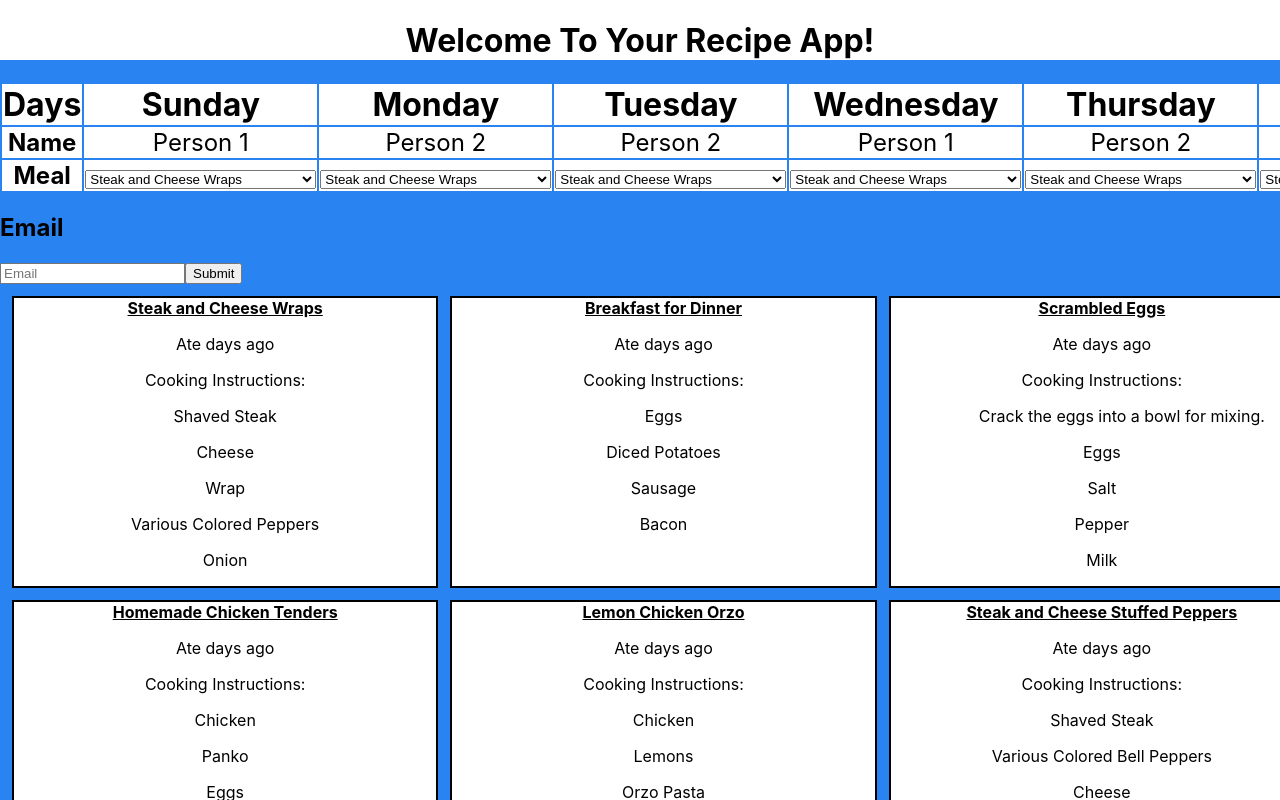
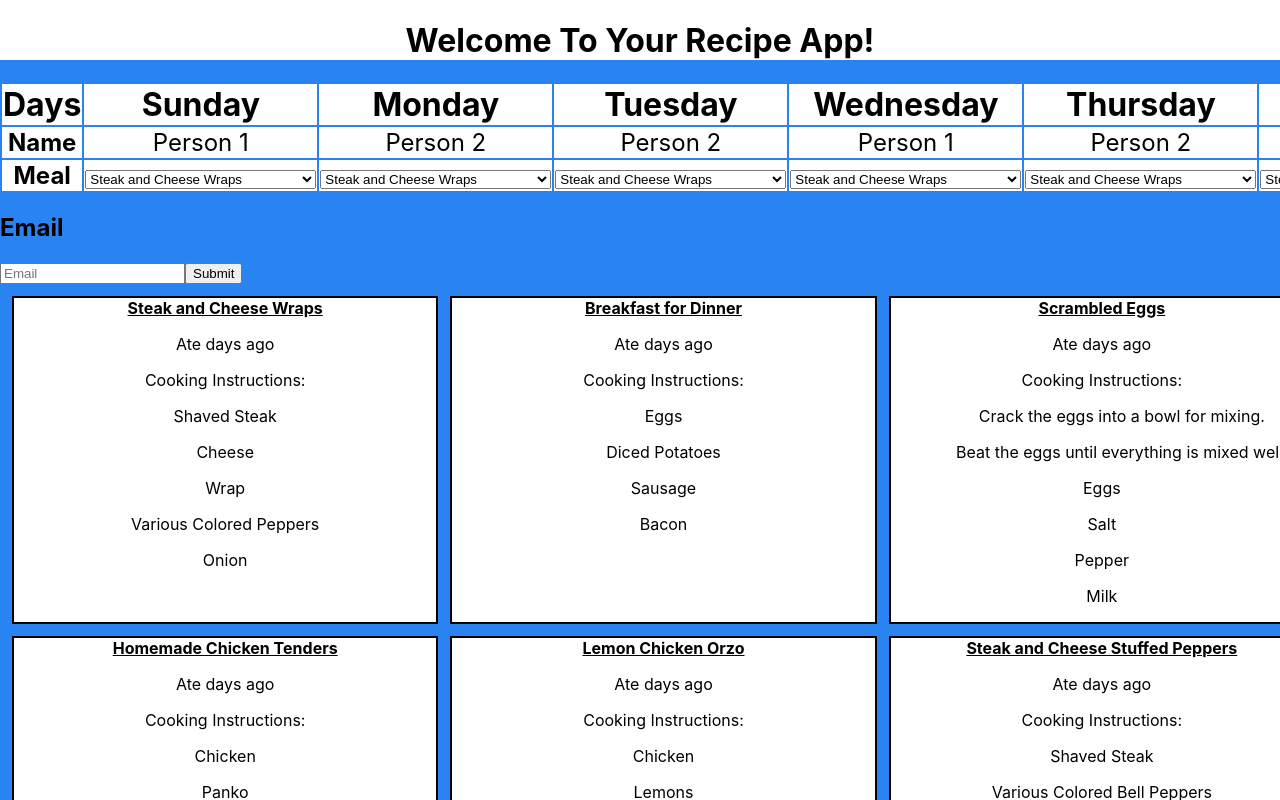
Before and after one commit to Mattmberg/react-recipe-app, a React (Create React App) app in the folder react-recipe-app/: page / in a window 1280 px wide. Shown: the top 800 px of the page. Built offline with nearby package versions, Linux system fonts and the light colour scheme; the HTML template or start-up script is replaced by a standard one.

Commit message:
Updated the cooking instructions for the Scrambled eggs.

```diff
--- a/react-recipe-app/src/data.js
+++ b/react-recipe-app/src/data.js
@@ -35,7 +35,7 @@ export const recipeData = [
         id: 3,
         name:"Scrambled Eggs",
         category: "Main",
-        cookInstructions: ["Crack the eggs into a bowl for mixing.", ""],
+        cookInstructions: ["Crack the eggs into a bowl for mixing.", "Beat the eggs until everything is mixed well."],
         cookTemp: "",
         description: "",
         ingredients: ["Eggs", "Salt", "Pepper", "Milk"],
```
